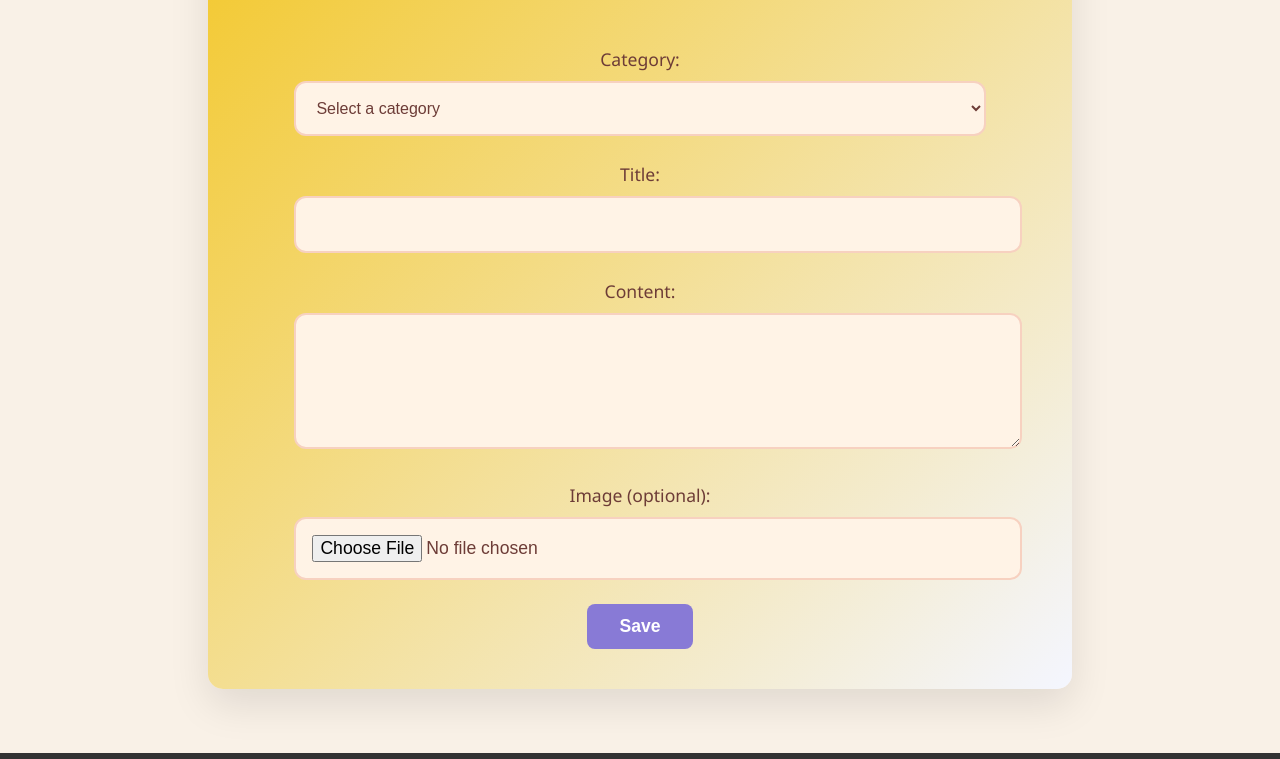
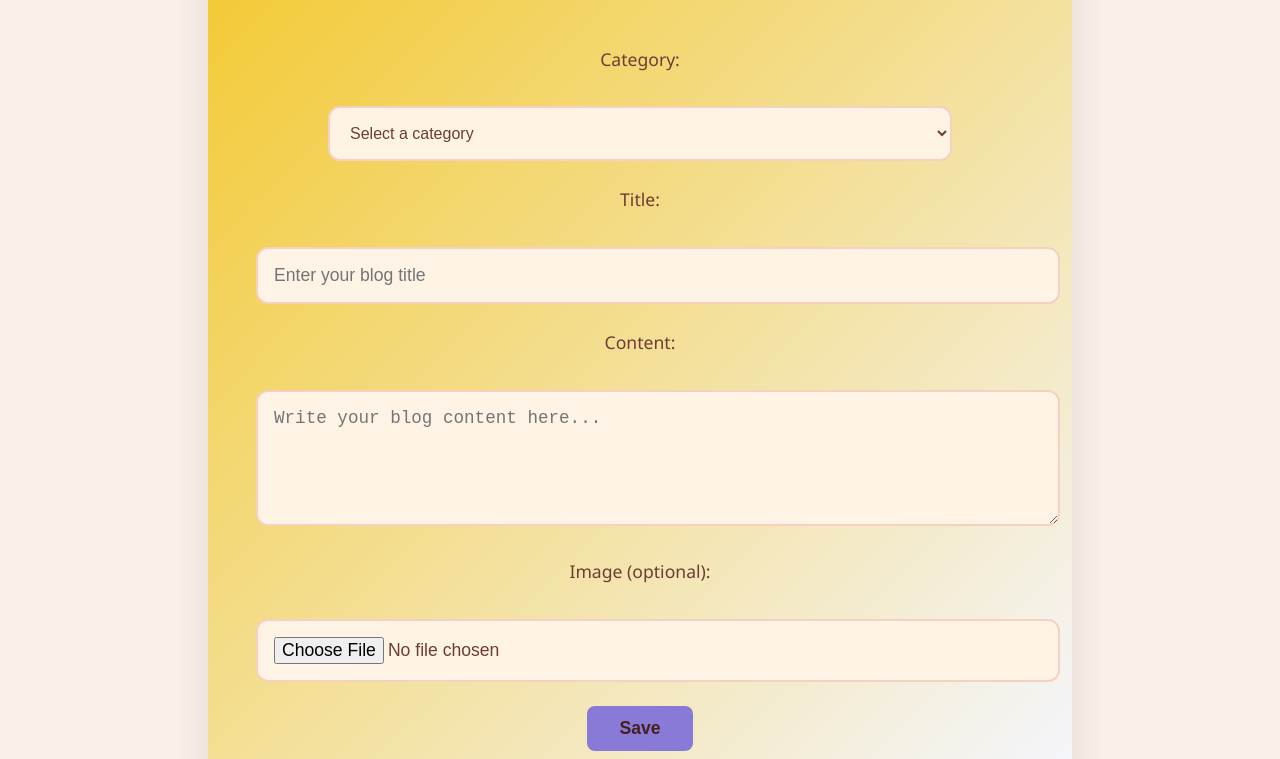
Before and after one commit to coffeecookey/Web-Dev-1, a plain HTML site: page BlogiFy/blog.html in a window 1280 px wide. Shown: the part 301-1060 px from the top of the page. Drawn offline with Linux system fonts and the light colour scheme.

Commit message:
Update blog.html

```diff
--- a/BlogiFy/blog.html
+++ b/BlogiFy/blog.html
@@ -6,6 +6,9 @@
     <title>Create a Blog Post</title>
     <link rel="stylesheet" href="style.css" />
     <link rel="stylesheet" href="blog.css" />
+    <style>
+      @import url('https://fonts.googleapis.com/css2?family=Poppins:ital,wght@0,100;0,200;0,300;0,400;0,500;0,600;0,700;0,800;0,900;1,100;1,200;1,300;1,400;1,500;1,600;1,700;1,800;1,900&display=swap');
+      </style>
   </head>
   <body>
     <!-- Navigation Menu -->
@@ -23,13 +26,16 @@
 
     <!-- Blog Post Form -->
     <section class="create-blog">
-      <div class="container">
+      <div class="formbg">
+      <div>
       <h2>Create Your Blog Post</h2>
+      </div>
       <form id="blog-form">
         <!-- Category Selection -->
         <div class="form-group">
           <label for="category">Category:</label>
-            <select id="category" name="category" required>
+          <br>
+          <select style="width:39rem;"id="category" name="category" required>
             <option value="" disabled selected>Select a category</option>
             <option value="journal">Journal</option>
             <option value="travel">Travel</option>
@@ -41,28 +47,33 @@
         <!-- Title Input -->
         <div class="form-group">
           <label for="title">Title:</label>
-            <input type="text" id="title" name="title" required />
+          <br>
+          <input type="text" id="title" name="title" placeholder="Enter your blog title" required />
         </div>
 
         <!-- Content Input -->
         <div class="form-group">
           <label for="content">Content:</label>
-            <textarea id="content" name="content" rows="5" required></textarea>
+          <br>
+          <textarea cols="95" id="content" name="content" rows="5" placeholder="Write your blog content here..." required></textarea>
         </div>
 
         <!-- Image Upload -->
         <div class="form-group">
           <label for="image">Image (optional):</label>
+          <br>
           <input type="file" id="image" name="image" />
         </div>
 
         <!-- Buttons -->
-          <button type="submit" class="btn save-btn" id="save-btn">Save</button>
-          <button type="submit" class="btn share-secret-btn" id="share-secret-btn" style="display: none;">Share Secret</button>
-
+        <div class="action-buttons">
+          <button type="submit" class="btn save-btn" id="save-btn" style="color:#43211d; font-weight:medium;">Save</button>
+          <button type="button" class="btn share-secret-btn" id="share-secret-btn" style="display: none;">Share Secret</button>
+        </div>
       </form>
     </div>
     </section>
+
 
     <!-- Footer -->
     <footer id="footer">
```
Lines whose indentation alone changed are shown as unchanged.
